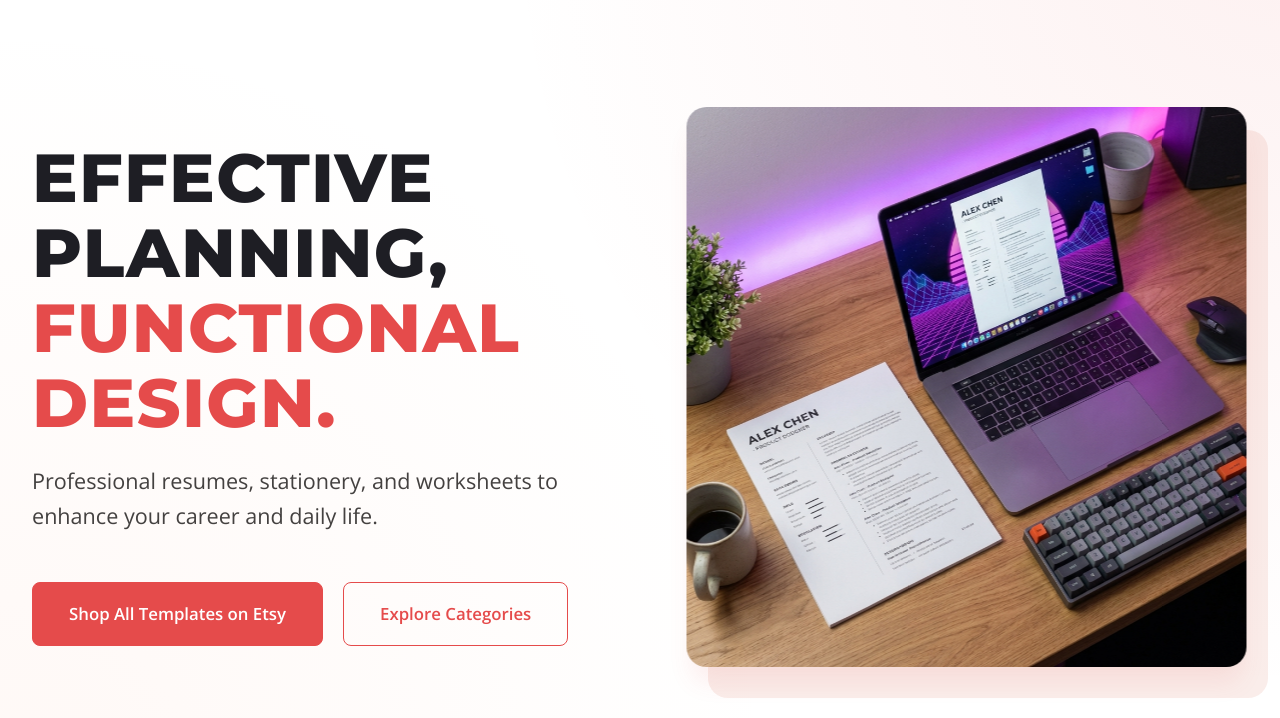
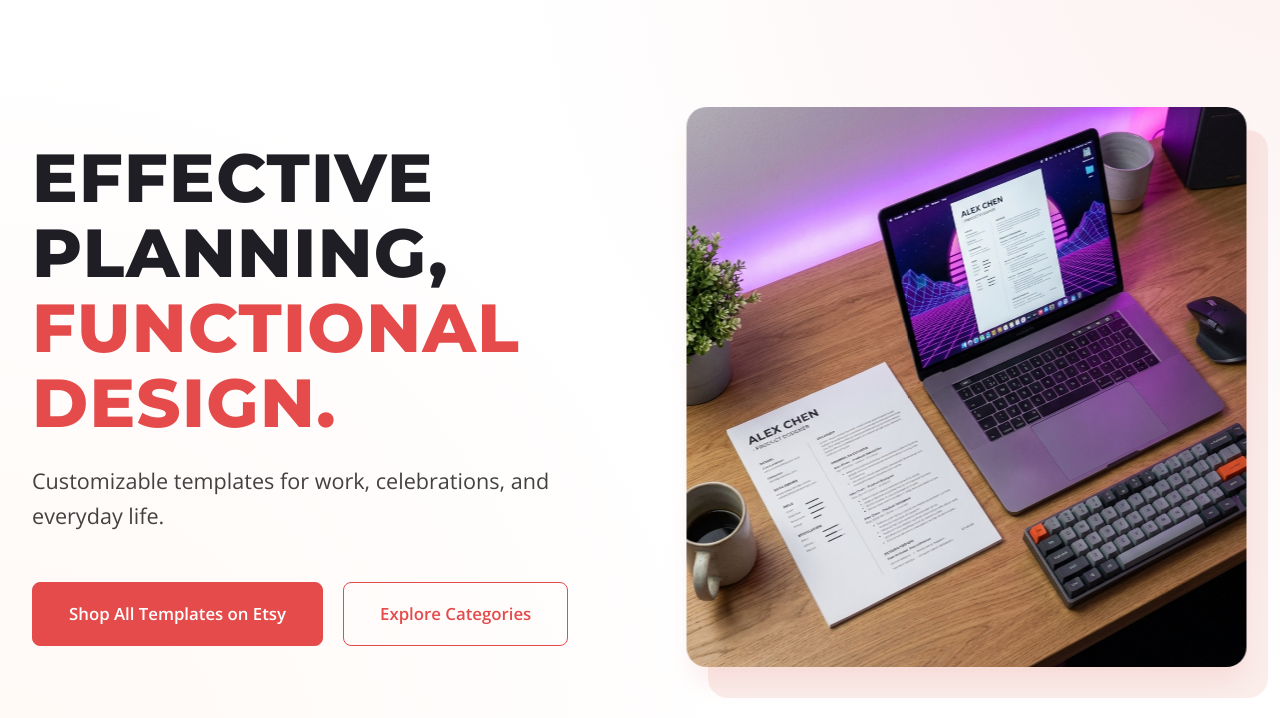
Before and after one commit to arielsan1/PandaPrintsPro, a website built with Vite: page index.html in a window 1280 px wide. Shown: the part 82-800 px from the top of the page. Built offline with nearby package versions, Linux system fonts and the light colour scheme.

Commit message:
Update tagline and replace resume image with light theme to match other collections

```diff
--- a/index.html
+++ b/index.html
@@ -50,8 +50,7 @@
                 <div class="hero-content">
                     <h1 class="hero-title">Effective Planning,<br><span class="text-accent">Functional Design.</span>
                     </h1>
-                    <p class="hero-subtitle">Professional resumes, stationery, and worksheets to enhance your career and
-                        daily life.</p>
+                    <p class="hero-subtitle">Customizable templates for work, celebrations, and everyday life.</p>
                     <div class="hero-actions">
                         <a href="https://pandaprintspro.etsy.com" target="_blank" class="btn btn-large btn-primary">Shop
                             All Templates on Etsy</a>
@@ -107,7 +106,7 @@
                 <div class="collections-grid">
                     <div class="collection-card">
                         <div class="collection-image themed-overlay">
-                            <img src="/assets/cat-resumes-v2.png" alt="Professional Resumes">
+                            <img src="/assets/cat-resumes-v3.png" alt="Professional Resumes">
                         </div>
                         <div class="collection-content">
                             <h3>Professional Resumes</h3>
```
Also changed, not shown: public/assets/cat-resumes-v3.png (added).
